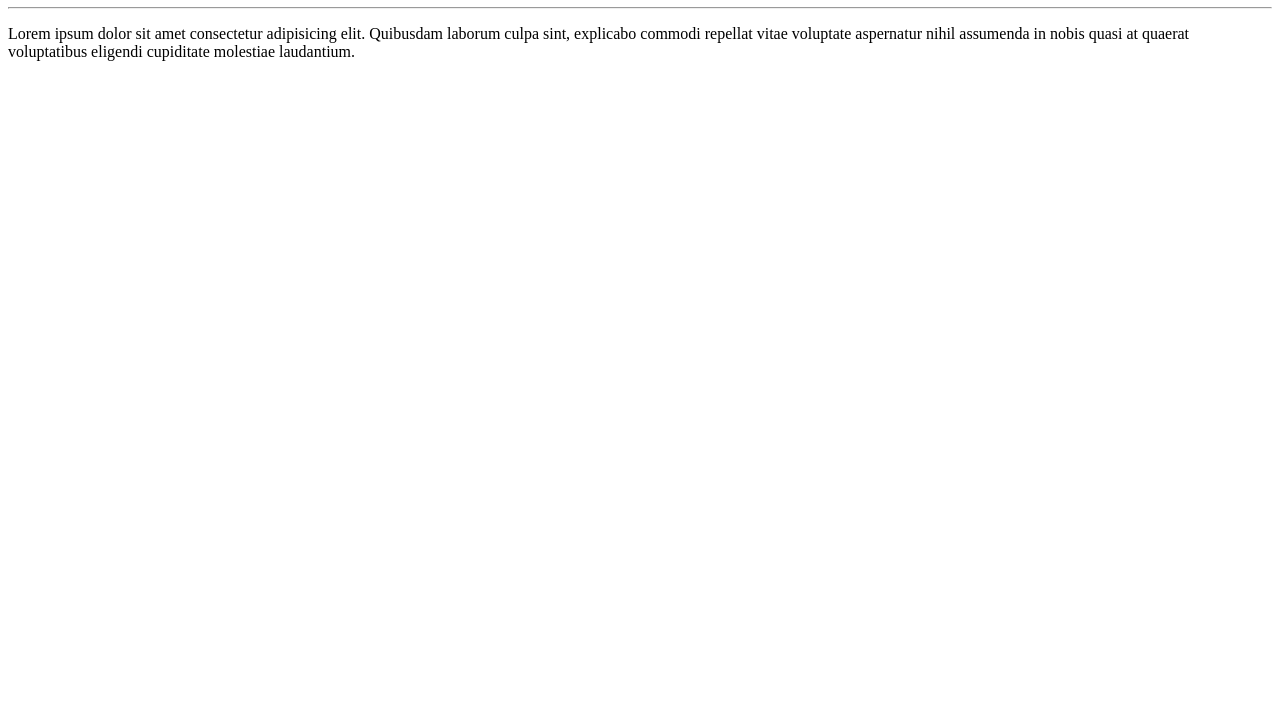
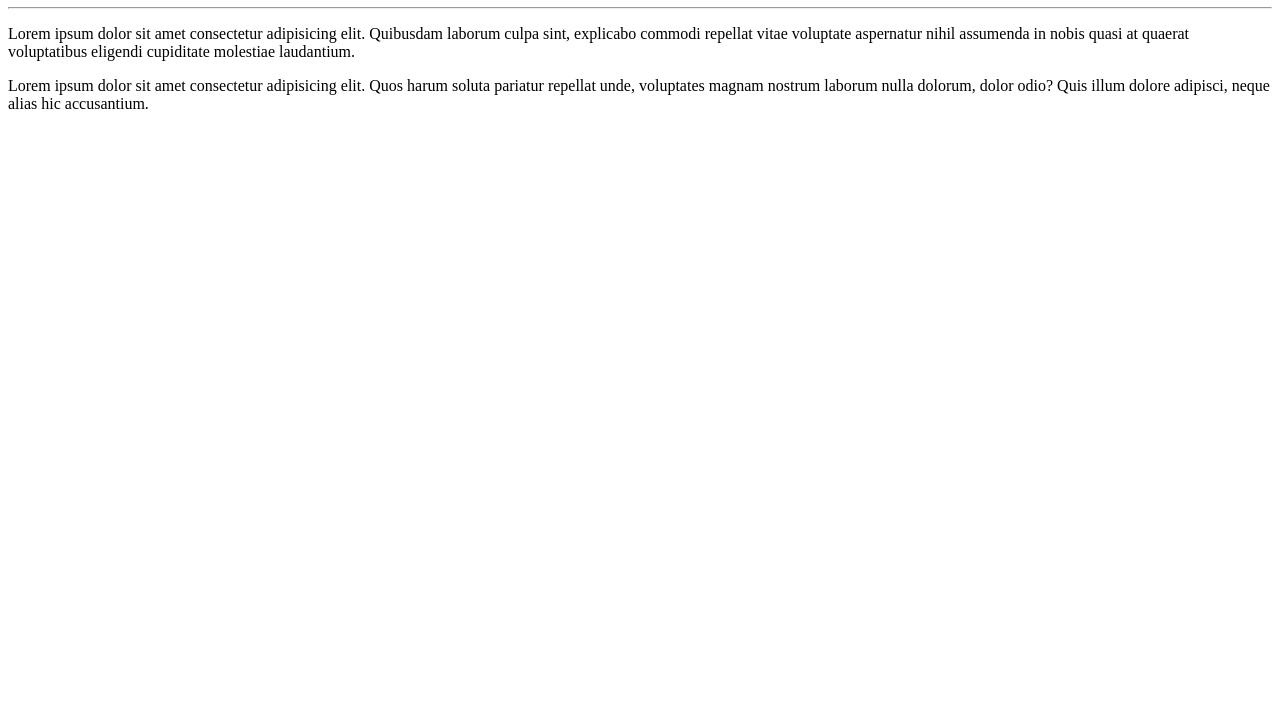
Before and after one commit to Kaue-Romero/Ola-Mundo, a plain HTML site: page site-exemplo/index.html in a window 1280 px wide. Shown: the part 73-800 px from the top of the page. Drawn offline with Linux system fonts and the light colour scheme.

Commit message:
Adicionei um parágrafo

```diff
--- a/site-exemplo/index.html
+++ b/site-exemplo/index.html
@@ -9,5 +9,6 @@
     <h1>Olá, Mundo!</h1>
     <hr>
     <p>Lorem ipsum dolor sit amet consectetur adipisicing elit. Quibusdam laborum culpa sint, explicabo commodi repellat vitae voluptate aspernatur nihil assumenda in nobis quasi at quaerat voluptatibus eligendi cupiditate molestiae laudantium.</p>
+    <p>Lorem ipsum dolor sit amet consectetur adipisicing elit. Quos harum soluta pariatur repellat unde, voluptates magnam nostrum laborum nulla dolorum, dolor odio? Quis illum dolore adipisci, neque alias hic accusantium.</p>
 </body>
 </html>
```
